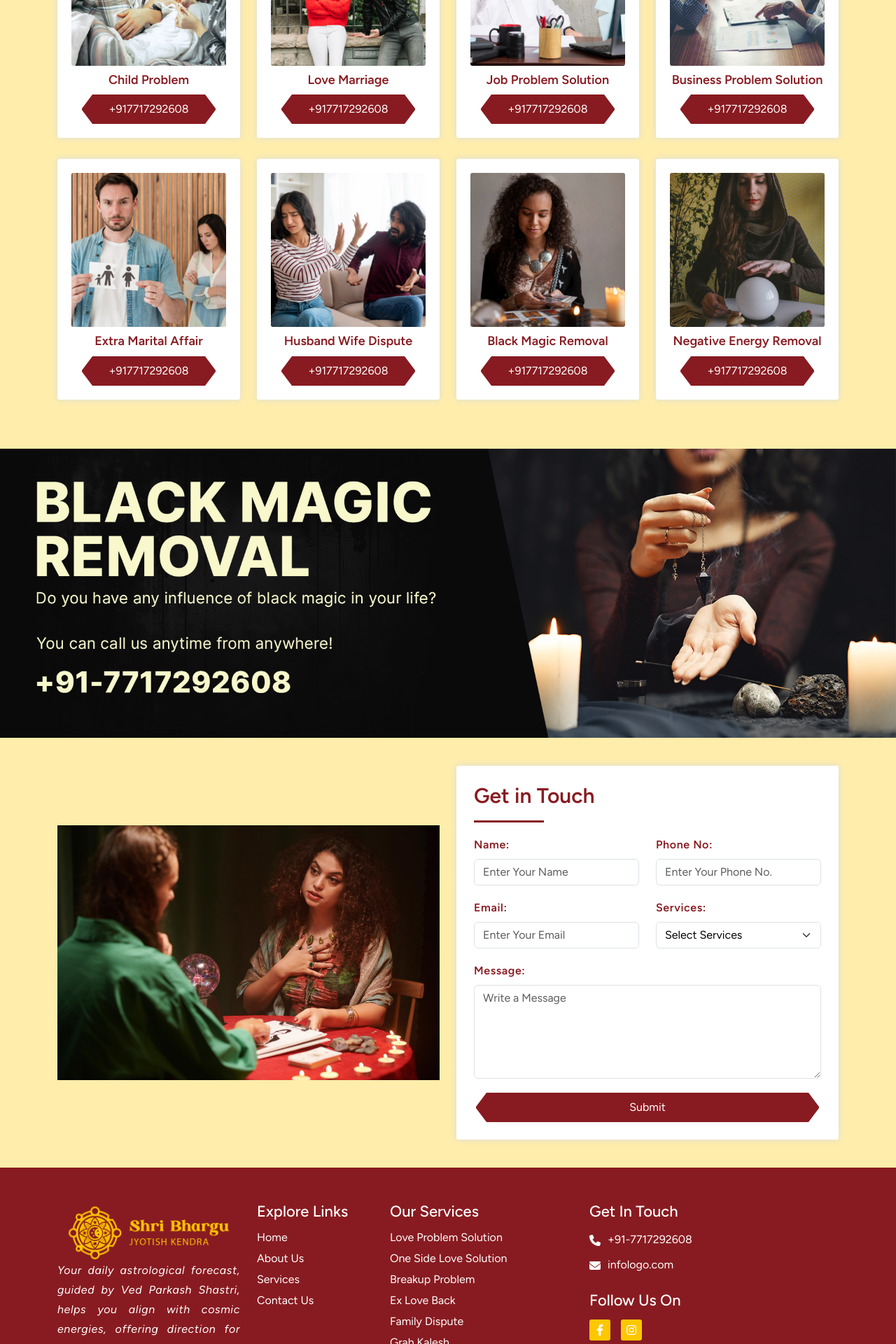
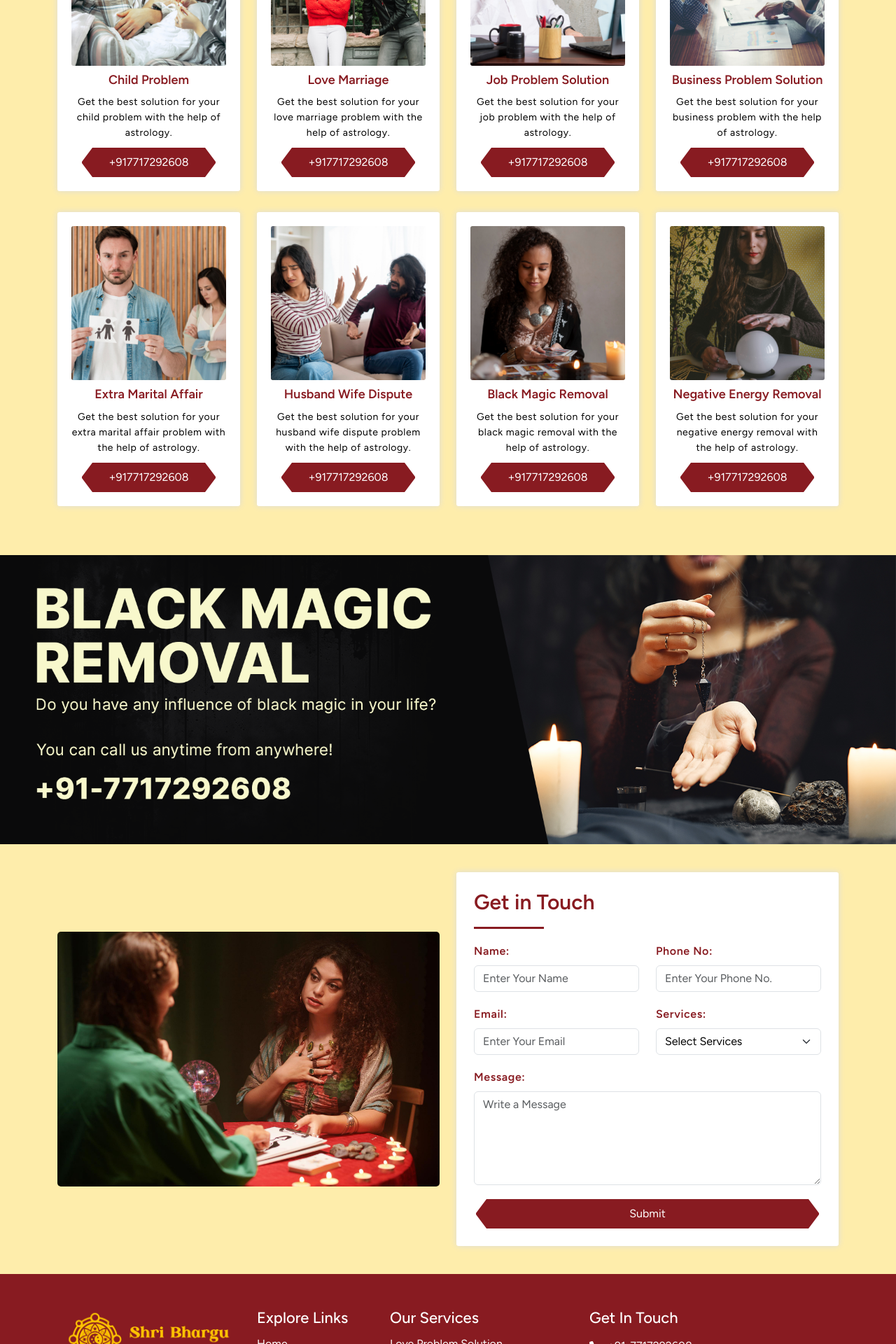
Before and after one commit to eirmonsolutions/Shri_Bhargu_Jyotish, a Next.js app: page / in a window 1280 px wide. Shown: the part 3120-5040 px from the top of the page at 70% size. Built offline with nearby package versions, Linux system fonts and the light colour scheme.

Commit message:
sdnfsfnsldf

```diff
--- a/components/Footer.jsx
+++ b/components/Footer.jsx
@@ -54,9 +54,9 @@ const Footer = () => {
                                         </Link>
                                     </li>
                                     <li>
-                                        <Link href="mailto:info@logo.com">
+                                        <Link href="mailto:info@shribhargujyotish.com">
                                             <span className="icon"><FaEnvelope /></span>
-                                            infologo.com
+                                            info@shribhargujyotish.com
                                         </Link>
                                     </li>
                                 </ul>
@@ -95,7 +95,7 @@ const Footer = () => {
                     <div className="row">
                         <div className="col-md-12">
                             <div className="copyright-content">
-                                <p>Copyright © 2024 | Website Name | Design &amp; Development By <Link href="https://eirmonsolutions.com.au/" target="_blank" rel="noopener noreferrer">Eirmon Solutions</Link></p>
+                                <p>Copyright © 2024 | Shri Bhargu Jyotish Kendra | Design &amp; Development By <Link href="https://eirmonsolutions.com.au/" target="_blank" rel="noopener noreferrer">Eirmon Solutions</Link></p>
                             </div>
                         </div>
                     </div>
--- a/components/Other_Services.jsx
+++ b/components/Other_Services.jsx
@@ -5,48 +5,56 @@ const Other_Services = () => {
     const services = [
         {
             title: "Child Problem",
+            description: "Get the best solution for your child problem with the help of astrology.",
             image: "/assets/images/services-imgs/child-problem.jpg",
             link: "/child-problem",
             phone: "+917717292608",
         },
         {
             title: "Love Marriage",
+            description:"Get the best solution for your love marriage problem with the help of astrology.",
             image: "/assets/images/services-imgs/love-marriage.jpg",
             link: "/love-marriage",
             phone: "+917717292608",
         },
         {
             title: "Job Problem Solution",
+            description: "Get the best solution for your job problem with the help of astrology.",
             image: "/assets/images/services-imgs/job-problem-solution.jpg",
             link: "/job-problem-solution",
             phone: "+917717292608",
         },
         {
             title: "Business Problem Solution",
+            description: "Get the best solution for your business problem with the help of astrology.",
             image: "/assets/images/services-imgs/business-problem-solution.jpg",
             link: "/business-problem-solution",
             phone: "+917717292608",
         },
         {
             title: "Extra Marital Affair",
+            description: "Get the best solution for your extra marital affair problem with the help of astrology.",
             image: "/assets/images/services-imgs/extra-marital-affair.jpg",
             link: "/extra-marital-affair",
             phone: "+917717292608",
         },
         {
             title: "Husband Wife Dispute",
+            description: "Get the best solution for your husband wife dispute problem with the help of astrology.",
             image: "/assets/images/services-imgs/husband-wife-dispute.jpg",
             link: "/husband-wife-dispute",
             phone: "+917717292608",
         },
         {
             title: "Black Magic Removal",
+            description: "Get the best solution for your black magic removal with the help of astrology." ,
             image: "/assets/images/services-imgs/black-magic-removal.jpg",
             link: "/black-magic-removal",
             phone: "+917717292608",
         },
         {
             title: "Negative Energy Removal",
+            description: "Get the best solution for your negative energy removal with the help of astrology.",
             image: "/assets/images/services-imgs/negative-energy-removal.jpg",
             link: "/negative-energy-removal",
             phone: "+917717292608",
@@ -72,6 +80,8 @@ const Other_Services = () => {
                                         <h3>
                                             <Link href={service.link}>{service.title}</Link>
                                         </h3>
+
+                                        <p>{service.description}</p>
                                         <Link href={`tel:${service.phone}`} className="as_btn">
                                             {service.phone}
                                         </Link>
--- a/public/assets/responsive.css
+++ b/public/assets/responsive.css
@@ -272,4 +272,8 @@
   .banner-slide-box img {
     height: 600px;
   }
+
+  .other-services-img img {
+    height: 260px;
+  }
 }
--- a/public/assets/style.css
+++ b/public/assets/style.css
@@ -490,6 +490,34 @@ a.as_btn:hover {
   border-left: 15px solid #fdc702;
 }
 
+.contact-img::after {
+  background: rgba(255, 255, 255, 0.3);
+  content: "";
+  position: absolute;
+  left: 0;
+  top: 0;
+  width: 100%;
+  height: 0;
+  opacity: 1;
+  z-index: 9;
+  pointer-events: none;
+}
+
+.contact-img:hover:after {
+  height: 100%;
+  opacity: 0;
+  -webkit-transition: all 400ms linear;
+  transition: all 400ms linear;
+}
+
+.contact-img {
+  position: relative;
+}
+
+.contact-img img {
+  border-radius: 5px;
+}
+
 /* ============================ About Area Css End  ============================== */
 
 /* ============================ Services Area Css STart  ============================== */
@@ -660,6 +688,7 @@ section.other-services-area {
   border-radius: 3px;
   height: 220px;
   transition: all .5s;
+  object-fit: cover;
 }
 
 .other-services-img {
@@ -679,6 +708,15 @@ section.other-services-area {
 }
 .other-services-box .other-services-content a.as_btn {
   margin-left: 0;
+}
+
+.other-services-content p {
+  margin-bottom: 10px;
+  color: #000000;
+  font-size: 14px;
+  letter-spacing: .6px;
+  text-align: center;
+  line-height: 22px;
 }
 /* ============================ Other Services Area Css End  ============================== */
 
@@ -1007,7 +1045,6 @@ footer.tf_footer {
   justify-content: center;
 }
 
-
 /* ============================ Footer Area Css End  ============================== */
 
 /* ============================ Services Inner Area Css Start  ============================== */
@@ -1106,7 +1143,6 @@ section.services-inner-area {
 }
 
 aside.services-sidebar-area {
-
 }
 
 .services-inner-content {
--- a/server.js
+++ b/server.js
@@ -31,8 +31,8 @@ app.use(cors({
 const transporter = nodemailer.createTransport({
     service: 'gmail',
     auth: {
-        user: 'jogpalarvind4@gmail.com',
-        pass: 'jhdehkroqenbgjam',
+        user: 'info@shribhargujyotish.com',
+        pass: 'Panditji@215',
     },
 });
 
```
